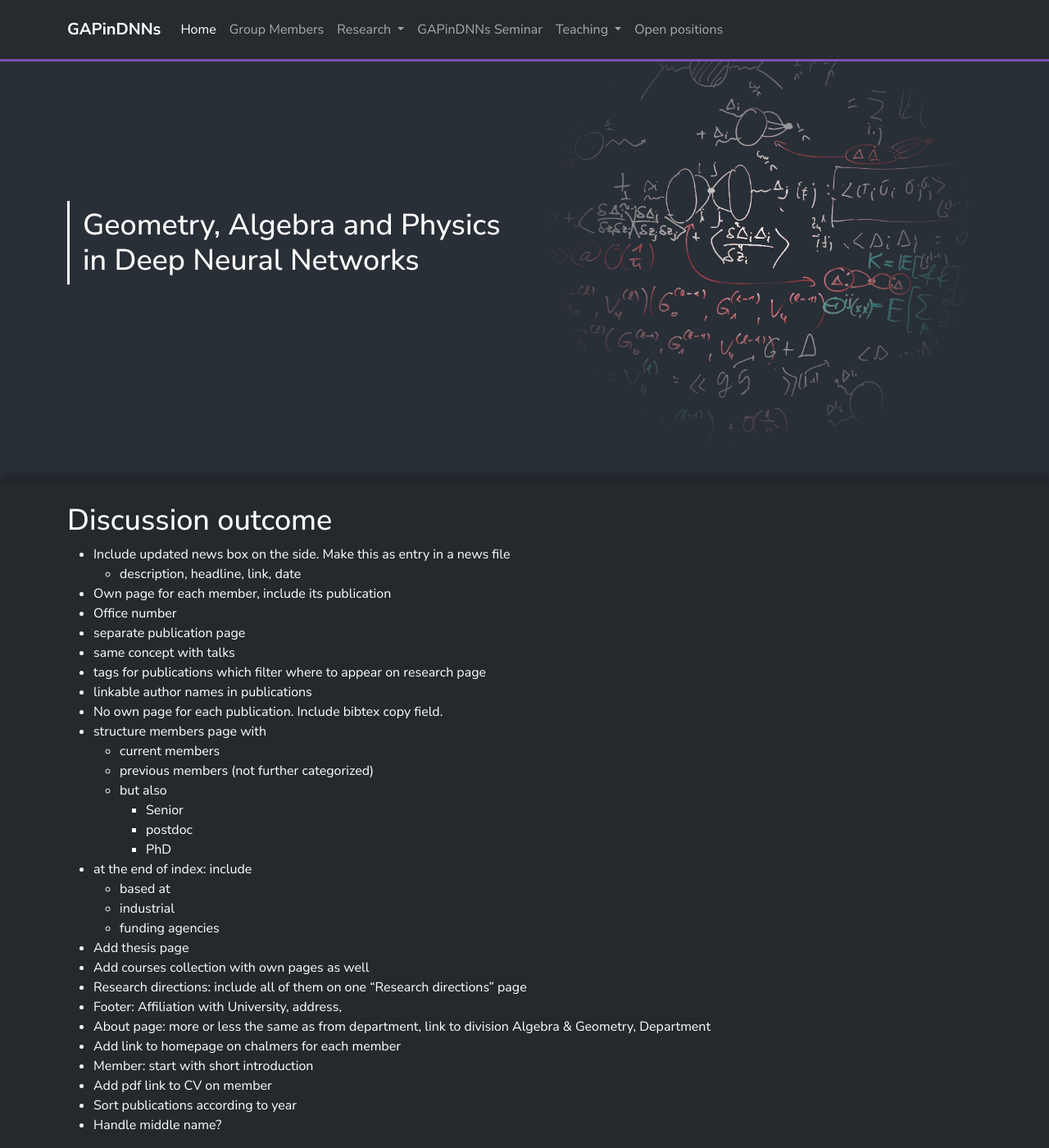
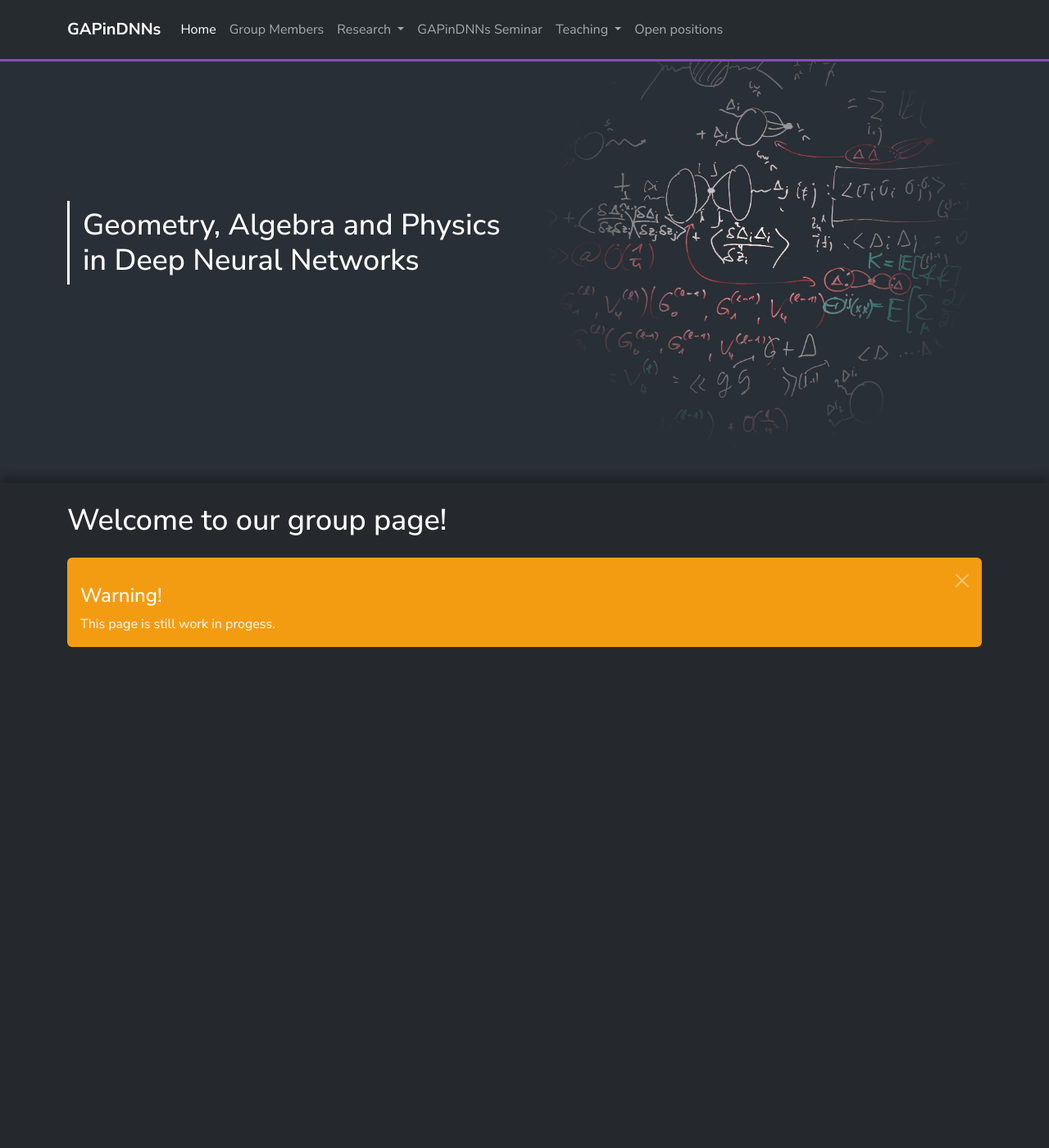
Before and after one commit to GAPinDNNs/gapindnns.github.io, a Jekyll site: the page built from docs/_pages/index.md, in a window 1280 px wide and 1400 px high, scrolled down 64 px. Shown: the whole window at 82% size. Built offline with Jekyll 4.4.1, drawn with Linux system fonts in a browser that asks for light colours; after the commit the page ends 900 px from its top, so only the background shows below that.

Commit message:
Adjusted content since it's publically visible

```diff
--- a/docs/_pages/index.md
+++ b/docs/_pages/index.md
@@ -7,36 +7,10 @@ permalink: /
 ---
 
 
+# Welcome to our group page!
 
-# Discussion outcome
-- Include updated news box on the side. Make this as entry in a news file
-    - description, headline, link, date
-- Own page for each member, include its publication
-- Office number
-- separate publication page
-- same concept with talks
-- tags for publications which filter where to appear on research page
-- linkable author names in publications
-- No own page for each publication. Include bibtex copy field.
-- structure members page with
-    - current members
-    - previous members (not further categorized)
-    - but also
-        - Senior
-        - postdoc
-        - PhD
-- at the end of index: include
-    - based at
-    - industrial
-    - funding agencies
-- Add thesis page
-- Add courses collection with own pages as well
-- Research directions: include all of them on one "Research directions" page
-- Footer: Affiliation with University, address,
-- About page: more or less the same as from department, link to division
-  Algebra & Geometry, Department
-- Add link to homepage on chalmers for each member
-- Member: start with short introduction
-- Add pdf link to CV on member
-- Sort publications according to year
-- Handle middle name?
+<div class="alert alert-dismissible alert-warning mt-4">
+<button type="button" class="btn-close" data-bs-dismiss="alert"></button>
+<h4 class="alert-heading">Warning!</h4>
+<p class="mb-0">This page is still work in progess.</p>
+</div>
```
Also changed, not shown: docs/collections/_members/Elias_Nyholm.md (+1 -1 lines), README.md.
